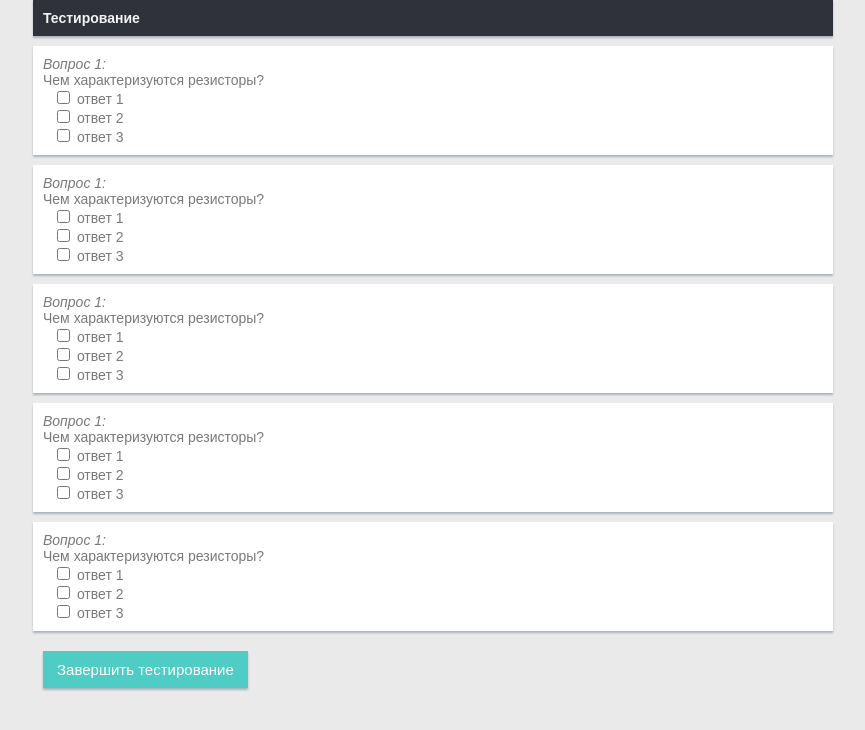
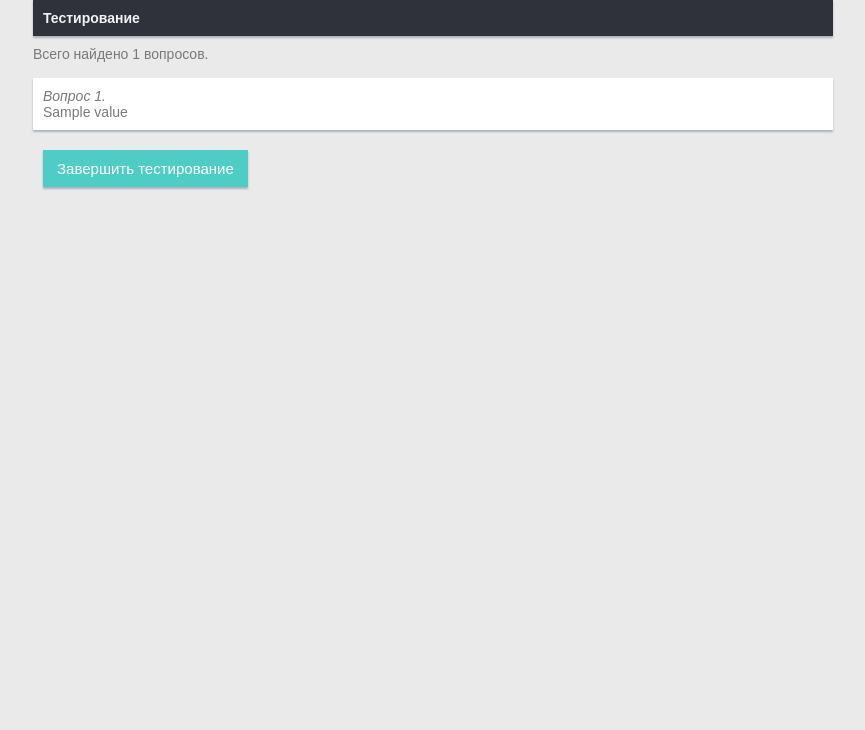
Before and after one commit to cuprumtan/psu-labs, a Flask app: template templates/testing.html in a window 1280 px wide. Shown: the top 730 px of the page, without its empty margins (207-1072 px from the left). Run offline with Flask 2, Linux system fonts and the light colour scheme; the template is opened without the code that fills it: most values are stand-ins (such as "Sample title", 1, 10 or a date in 2020).

Commit message:
Добавлена загрузка вопросов и вариантов ответов из БД

```diff
--- a/app.py
+++ b/app.py
@@ -3,7 +3,8 @@ from flask import Flask, render_template, redirect, url_for, request, session
 # from flask.ext.session import Session
 from sqlalchemy import create_engine
 from sqlalchemy.orm import sessionmaker
-from Model import CeSubjects
+from sqlalchemy.sql.expression import func
+from Model import CeSubjects, CeQuestions, CeAnswers
 import re
 
 SECRET_KEY = 'idi_v_svoi_dvor'
@@ -39,7 +40,7 @@ def validate_user_info(fio, group, course, count, subjects):
                          "group": "valid",
                          "course": "valid",
                          "count": "valid",
-                         "subjects":"valid"}
+                         "subjects": "valid"}
     has_errors = False
     if not re.match(re.compile(unicode(r'^[А-Яа-я ]+$', 'utf8')), fio):
         validation_result["fio"] = "invalid"
@@ -80,9 +81,19 @@ def testing():
         return test_begin()
     else:
         session['has_errors'] = False
-
-
-    return render_template('testing.html')
+    questions_dict = {}
+    questions_data = db_session.query(CeQuestions.id, CeQuestions.question_text).filter(
+        CeQuestions.subject_id.in_(subjects)).order_by(func.random()).limit(count).all()
+    db_session.commit()
+    for x in range(len(questions_data)):
+        questions_dict[questions_data[x].id] = questions_data[x].question_text
+    answers_dict = {}
+    answers_data = db_session.query(CeAnswers.id, CeAnswers.answer_text, CeAnswers.question_id).filter(
+        CeAnswers.question_id.in_(questions_dict.keys())).all()
+    db_session.commit()
+    for x in range(len(answers_data)):
+        answers_dict[answers_data[x].id] = [answers_data[x].answer_text, answers_data[x].question_id]
+    return render_template('testing.html', questions=questions_dict, answers=answers_dict)
 
 
 @app.route('/result', methods=['POST'])
--- a/templates/testing.html
+++ b/templates/testing.html
@@ -11,111 +11,25 @@
     <div class="container main-header">
         <b>Тестирование</b>
     </div>
+
     <form action="result" method="post">
+    <span>Всего найдено {{ questions | length }} вопросов.</span>
+    <br>
+    <br>
+    {% for key, value in questions.items() %}
         <div class="container question">
-            <span>Вопрос 1:</span>
-            <br>
-            Чем характеризуются резисторы?
-            <br>
-            <label>
-                <input type="checkbox" name="answers" value="question_number">
-                ответ 1
-            </label>
-            <br>
-            <label>
-                <input type="checkbox" name="answers" value="question_number">
-                ответ 2
-            </label>
-            <br>
-            <label>
-                <input type="checkbox" name="answers" value="question_number">
-                ответ 3
-            </label>
-        </div>
-
-        <div class="container question">
-            <span>Вопрос 1:</span>
-            <br>
-            Чем характеризуются резисторы?
-            <br>
-            <label>
-                <input type="checkbox" name="answers" value="question_number">
-                ответ 1
-            </label>
-            <br>
-            <label>
-                <input type="checkbox" name="answers" value="question_number">
-                ответ 2
-            </label>
-            <br>
-            <label>
-                <input type="checkbox" name="answers" value="question_number">
-                ответ 3
-            </label>
-        </div>
-
-        <div class="container question">
-            <span>Вопрос 1:</span>
-            <br>
-            Чем характеризуются резисторы?
-            <br>
-            <label>
-                <input type="checkbox" name="answers" value="question_number">
-                ответ 1
-            </label>
-            <br>
-            <label>
-                <input type="checkbox" name="answers" value="question_number">
-                ответ 2
-            </label>
-            <br>
-            <label>
-                <input type="checkbox" name="answers" value="question_number">
-                ответ 3
-            </label>
-        </div>
-
-        <div class="container question">
-            <span>Вопрос 1:</span>
-            <br>
-            Чем характеризуются резисторы?
-            <br>
-            <label>
-                <input type="checkbox" name="answers" value="question_number">
-                ответ 1
-            </label>
-            <br>
-            <label>
-                <input type="checkbox" name="answers" value="question_number">
-                ответ 2
-            </label>
-            <br>
-            <label>
-                <input type="checkbox" name="answers" value="question_number">
-                ответ 3
-            </label>
-        </div>
-
-        <div class="container question">
-            <span>Вопрос 1:</span>
-            <br>
-            Чем характеризуются резисторы?
-            <br>
-            <label>
-                <input type="checkbox" name="answers" value="question_number">
-                ответ 1
-            </label>
-            <br>
-            <label>
-                <input type="checkbox" name="answers" value="question_number">
-                ответ 2
-            </label>
-            <br>
-            <label>
-                <input type="checkbox" name="answers" value="question_number">
-                ответ 3
-            </label>
-        </div>
+            <span>Вопрос {{ loop.index }}.</span><br>
+            {{ value }}<br>
+                {% for key_ans, value_ans in answers.items() %}
+                        {% if value_ans[1] == key %}
+                            <label>
+                                <input type="checkbox" name="answers" value="question_number">
+                                {{ value_ans[0] }}<br>
+                            </label>
+                        {% endif %}
+                {% endfor %}
+            </div>
+        {% endfor %}
 
         <div class="container">
             <button class="btn-submit">Завершить тестирование</button>
```
